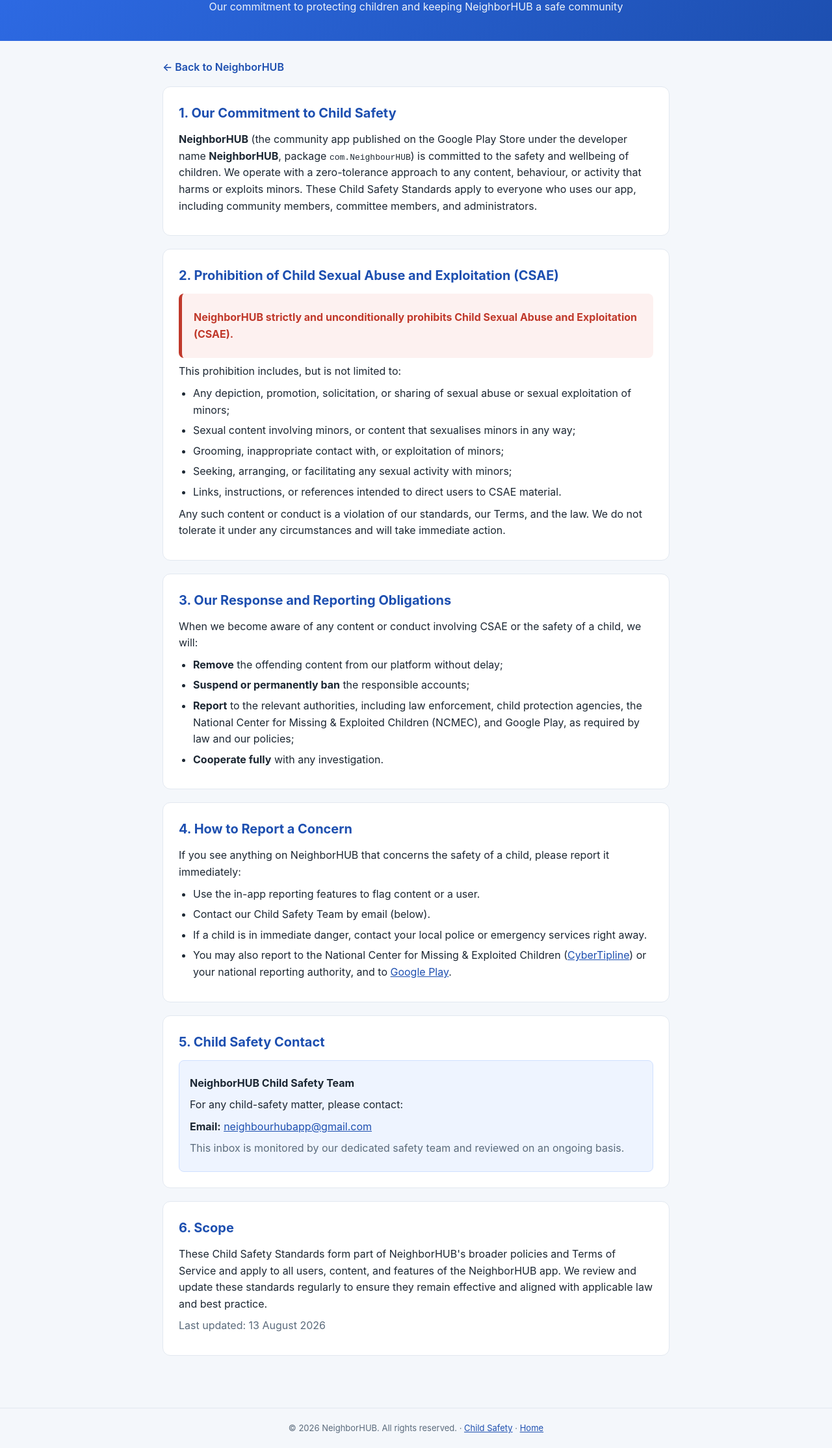
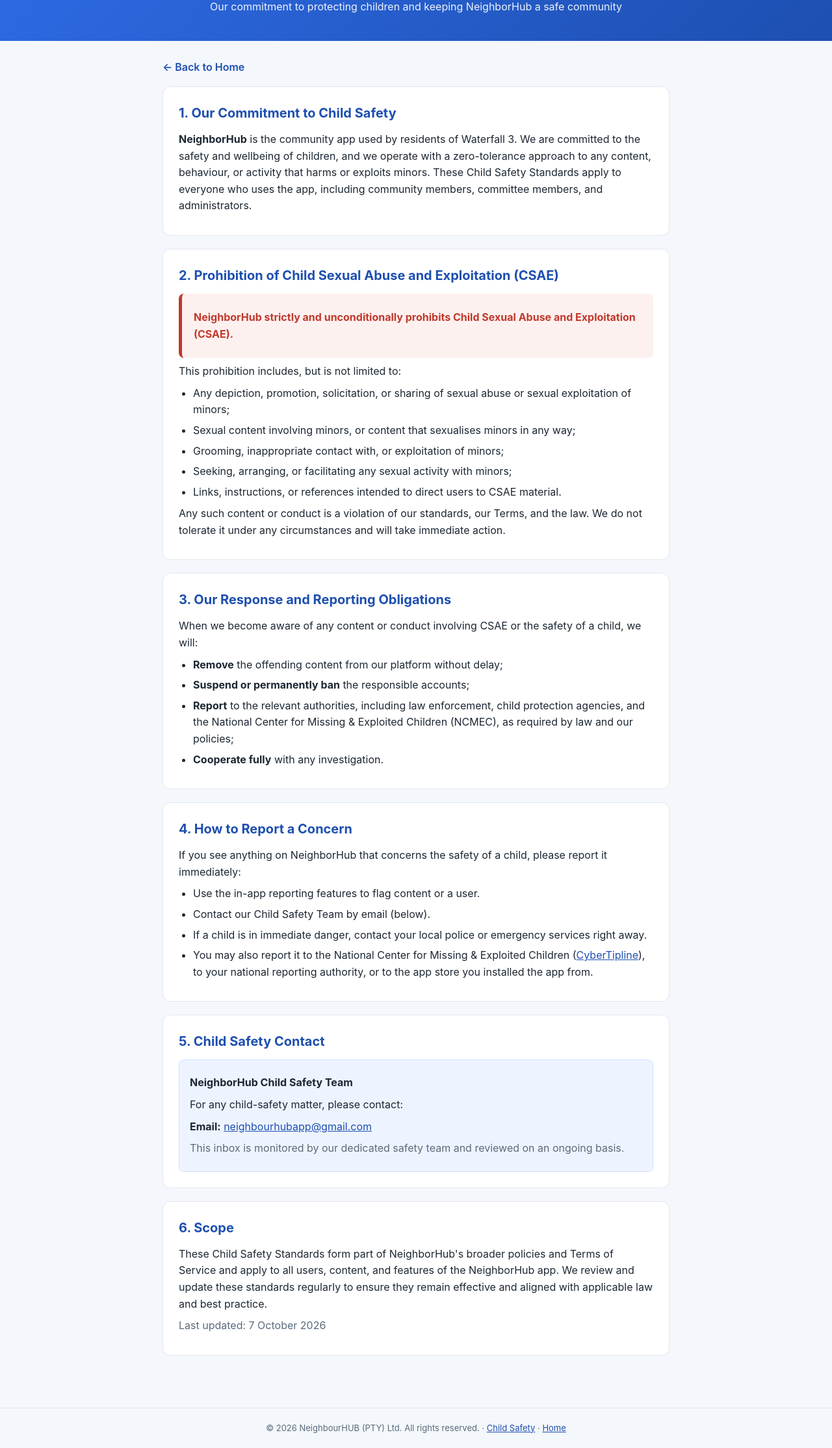
Before and after one commit to Mikeweston77/neighborhub-legal, a plain HTML site: page docs/child-safety.html in a window 1280 px wide. Shown: the part 95-2324 px from the top of the page at 65% size. Drawn offline with Linux system fonts and the light colour scheme.

Commit message:
Add files via upload

```diff
--- a/docs/child-safety.html
+++ b/docs/child-safety.html
@@ -3,8 +3,8 @@
 <head>
   <meta charset="utf-8">
   <meta name="viewport" content="width=device-width, initial-scale=1">
-  <title>NeighborHUB — Child Safety Standards</title>
-  <meta name="description" content="NeighborHUB Child Safety Standards. We have zero tolerance for Child Sexual Abuse and Exploitation (CSAE).">
+  <title>NeighborHub — Child Safety Standards</title>
+  <meta name="description" content="NeighborHub Child Safety Standards. We have zero tolerance for Child Sexual Abuse and Exploitation (CSAE).">
   <style>
     :root {
       --brand: #2e6be6;
@@ -82,28 +82,27 @@
 </head>
 <body>
   <header>
-    <h1>NeighborHUB — Child Safety Standards</h1>
-    <p>Our commitment to protecting children and keeping NeighborHUB a safe community</p>
+    <h1>NeighborHub — Child Safety Standards</h1>
+    <p>Our commitment to protecting children and keeping NeighborHub a safe community</p>
   </header>
 
   <main>
-    <a class="back-link" href="index.html">&larr; Back to NeighborHUB</a>
+    <a class="back-link" href="index.html">&larr; Back to Home</a>
 
     <div class="card">
       <h2>1. Our Commitment to Child Safety</h2>
       <p>
-        <strong>NeighborHUB</strong> (the community app published on the Google Play Store under the developer
-        name <strong>NeighborHUB</strong>, package <code>com.NeighbourHUB</code>) is committed to the safety and
-        wellbeing of children. We operate with a zero-tolerance approach to any content, behaviour, or activity
-        that harms or exploits minors. These Child Safety Standards apply to everyone who uses our app, including
-        community members, committee members, and administrators.
+        <strong>NeighborHub</strong> is the community app used by residents of Waterfall 3. We are committed to the
+        safety and wellbeing of children, and we operate with a zero-tolerance approach to any content, behaviour, or
+        activity that harms or exploits minors. These Child Safety Standards apply to everyone who uses the app,
+        including community members, committee members, and administrators.
       </p>
     </div>
 
     <div class="card">
       <h2>2. Prohibition of Child Sexual Abuse and Exploitation (CSAE)</h2>
       <div class="zero-tolerance">
-        <p><strong>NeighborHUB strictly and unconditionally prohibits Child Sexual Abuse and Exploitation (CSAE).</strong></p>
+        <p><strong>NeighborHub strictly and unconditionally prohibits Child Sexual Abuse and Exploitation (CSAE).</strong></p>
       </div>
       <p>This prohibition includes, but is not limited to:</p>
       <ul>
@@ -126,7 +125,7 @@
         <li><strong>Remove</strong> the offending content from our platform without delay;</li>
         <li><strong>Suspend or permanently ban</strong> the responsible accounts;</li>
         <li><strong>Report</strong> to the relevant authorities, including law enforcement, child protection agencies,
-            the National Center for Missing &amp; Exploited Children (NCMEC), and Google Play, as required by law and
+            and the National Center for Missing &amp; Exploited Children (NCMEC), as required by law and
             our policies;</li>
         <li><strong>Cooperate fully</strong> with any investigation.</li>
       </ul>
@@ -134,22 +133,21 @@
 
     <div class="card">
       <h2>4. How to Report a Concern</h2>
-      <p>If you see anything on NeighborHUB that concerns the safety of a child, please report it immediately:</p>
+      <p>If you see anything on NeighborHub that concerns the safety of a child, please report it immediately:</p>
       <ul>
         <li>Use the in-app reporting features to flag content or a user.</li>
         <li>Contact our Child Safety Team by email (below).</li>
         <li>If a child is in immediate danger, contact your local police or emergency services right away.</li>
-        <li>You may also report to the National Center for Missing &amp; Exploited Children
-            (<a href="https://report.cybertip.org/" rel="noopener noreferrer" target="_blank">CyberTipline</a>) or your
-            national reporting authority, and to
-            <a href="https://support.google.com/googleplay/android-developer/answer/9878809" rel="noopener noreferrer" target="_blank">Google Play</a>.</li>
+        <li>You may also report it to the National Center for Missing &amp; Exploited Children
+            (<a href="https://report.cybertip.org/" rel="noopener noreferrer" target="_blank">CyberTipline</a>), to your
+            national reporting authority, or to the app store you installed the app from.</li>
       </ul>
     </div>
 
     <div class="card">
       <h2>5. Child Safety Contact</h2>
       <div class="contact-box">
-        <p><strong>NeighborHUB Child Safety Team</strong></p>
+        <p><strong>NeighborHub Child Safety Team</strong></p>
         <p>For any child-safety matter, please contact:</p>
         <p><strong>Email:</strong> <a href="mailto:neighbourhubapp@gmail.com">neighbourhubapp@gmail.com</a></p>
         <p class="muted">This inbox is monitored by our dedicated safety team and reviewed on an ongoing basis.</p>
@@ -159,16 +157,16 @@
     <div class="card">
       <h2>6. Scope</h2>
       <p>
-        These Child Safety Standards form part of NeighborHUB's broader policies and Terms of Service and apply to all
-        users, content, and features of the NeighborHUB app. We review and update these standards regularly to ensure
+        These Child Safety Standards form part of NeighborHub's broader policies and Terms of Service and apply to all
+        users, content, and features of the NeighborHub app. We review and update these standards regularly to ensure
         they remain effective and aligned with applicable law and best practice.
       </p>
-      <p class="muted">Last updated: 13 August 2026</p>
+      <p class="muted">Last updated: 7 October 2026</p>
     </div>
   </main>
 
   <footer>
-    &copy; <span id="year"></span> NeighborHUB. All rights reserved. &middot;
+    &copy; <span id="year"></span> NeighbourHUB (PTY) Ltd. All rights reserved. &middot;
     <a href="mailto:neighbourhubapp@gmail.com">Child Safety</a> &middot;
     <a href="index.html">Home</a>
   </footer>
```
Also changed, not shown: docs/index.html (+1 -1 lines), docs/privacy.html (+5 -5 lines), docs/support.html (+3 -3 lines), docs/terms.html (+5 -5 lines).
